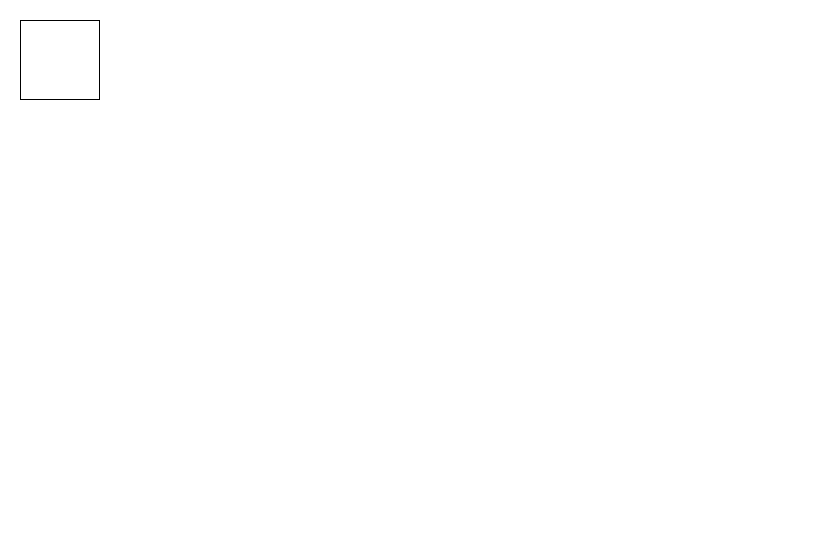
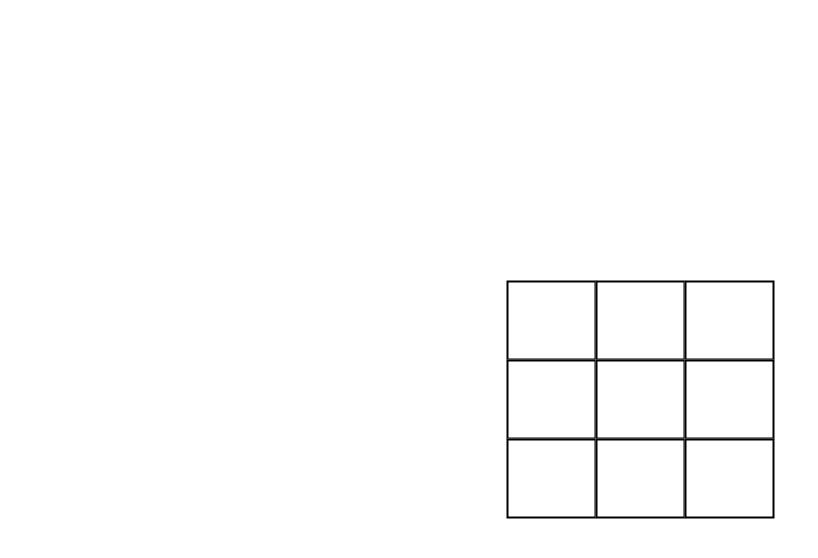
Before and after one commit to AshelyNicole/ReactProject3, a React (Create React App) app in the folder project03/: page / in a window 1280 px wide. Shown: the top 558 px of the page, without its empty margins (0-818 px from the left). Built offline with nearby package versions, Linux system fonts and the light colour scheme.

Commit message:
X's and O's rendering on board when clicked

```diff
--- a/project03/src/components/games/TicTacToe.js
+++ b/project03/src/components/games/TicTacToe.js
@@ -4,7 +4,7 @@ import "../styles/TicTacToe.css";
 function TicTacToe() {
   return (
     <div>
-      <Square />
+      <Board />
     </div>
   );
 }
@@ -28,7 +28,7 @@ function Board() {
   const [xTurn, setXTurn] = useState(true);
 
   // Creating handleClick function
-  handleClick = (index) => {
+  const handleClick = (index) => {
     // Making a copy of the board state
     const newSquares = [...boardSquares];
     // if the index of the board is fill, return
@@ -41,12 +41,30 @@ function Board() {
     setBoardSquares(newSquares);
     // set the state of the turn
     setXTurn(!setXTurn);
-    // create our board
+  };
+  // create a render square function
+  const renderSquares = (index) => {
+    // take in an index
+    return (
+      // return a square, with the correct value and function
+      <Square value={boardSquares[index]} onClick={() => handleClick(index)} />
+    );
   };
 
-  // create a render square function
-  // take in an index
-  // return a square, with the correct value and function
+  return (
+    // Creating the board
+    <div className="board">
+      <div className="row">
+        {renderSquares(0)} {renderSquares(1)} {renderSquares(2)}
+      </div>
+      <div className="row">
+        {renderSquares(3)} {renderSquares(4)} {renderSquares(5)}
+      </div>
+      <div className="row">
+        {renderSquares(6)} {renderSquares(7)} {renderSquares(8)}
+      </div>
+    </div>
+  );
 
   // Initiliaze status
 }
--- a/project03/src/components/styles/TicTacToe.css
+++ b/project03/src/components/styles/TicTacToe.css
@@ -1,31 +1,32 @@
+/* Squares */
 .square {
-  background: white;
-  border: 1px solid black;
+  background: #fff;
+  border: 2px solid black;
+  font-size: 60px;
+  font-weight: bold;
+  margin-right: -1px;
+  margin-top: -1px;
+  padding: 0;
   text-align: center;
-  width: 80px;
+  width: 90px;
+  line-height: 80px;
   height: 80px;
   display: inline-block;
-  text-decoration: none;
-  color: #fff;
-  font-weight: bold;
-  margin: 20px;
+}
+
+/* Rows */
+
+.row:after {
+  clear: both;
+  content: "";
+  display: table;
 }
 
 /* Board */
 
-/* .board-row:after {
-  clear: both;
-  content: "";
-  display: table;
- } */
-
-/* Game */
-
-/* .game {
+.board {
   position: absolute;
   top: 50%;
   left: 50%;
   transform: translate(-50%, -50%);
-  display: flex;
-  flex-direction: row;
-  margin: 0 auto;   */
+}
```
Also changed, not shown: project03/src/App.js (+9 -10 lines).
